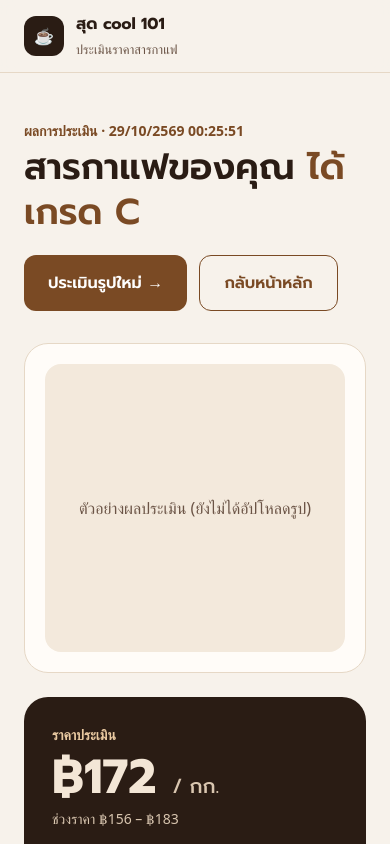
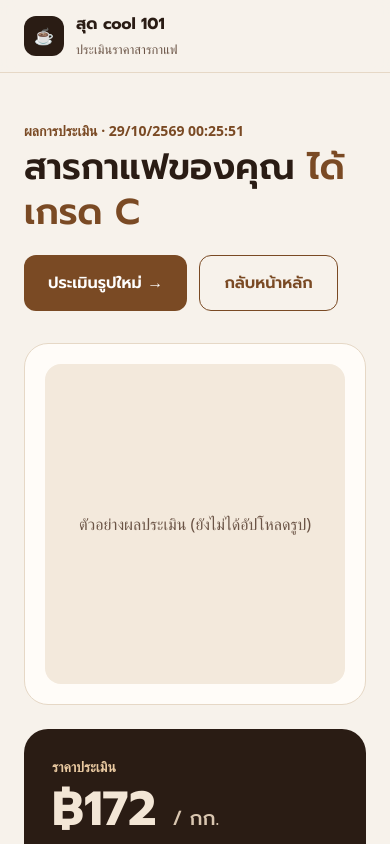
Before and after one commit to Napawan2005/ywc-coffee-2026, a React (Vite) app: page / in a window 390 px wide. Both pictures are taken after a click on the button "ตัวอย่างผลประเมิน". Shown: the top 844 px of the page. Built offline with nearby package versions, Linux system fonts and the light colour scheme; a web font is replaced by a local one.

Commit message:
style: enhance image preview layout and responsiveness in ResultPage

```diff
--- a/src/pages/ResultPage.jsx
+++ b/src/pages/ResultPage.jsx
@@ -61,19 +61,21 @@ export default function ResultPage({ onNavigate, file, result, onRetry }) {
           </div>
         </div>
 
-        <div className="grid gap-6 md:grid-cols-[3fr_2fr]">
-          <div className="flex rounded-3xl border border-line bg-surface p-5">
+        <div className="grid gap-6 md:grid-cols-[3fr_2fr] md:items-start">
+          <div className="rounded-3xl border border-line bg-surface p-5">
+            <div className="relative h-80 w-full overflow-hidden rounded-2xl">
               {preview ? (
                 <img
                   src={preview}
                   alt="รูปที่อัปโหลด"
-                className="min-h-72 w-full rounded-2xl object-cover"
+                  className="absolute inset-0 h-full w-full object-cover"
                 />
               ) : (
-              <div className="grid min-h-72 w-full place-items-center rounded-2xl bg-soft text-muted">
+                <div className="grid h-full w-full place-items-center bg-soft text-muted">
                   ตัวอย่างผลประเมิน (ยังไม่ได้อัปโหลดรูป)
                 </div>
               )}
+            </div>
           </div>
 
           <div className="flex flex-col gap-4">
```
Lines whose indentation alone changed are shown as unchanged.
